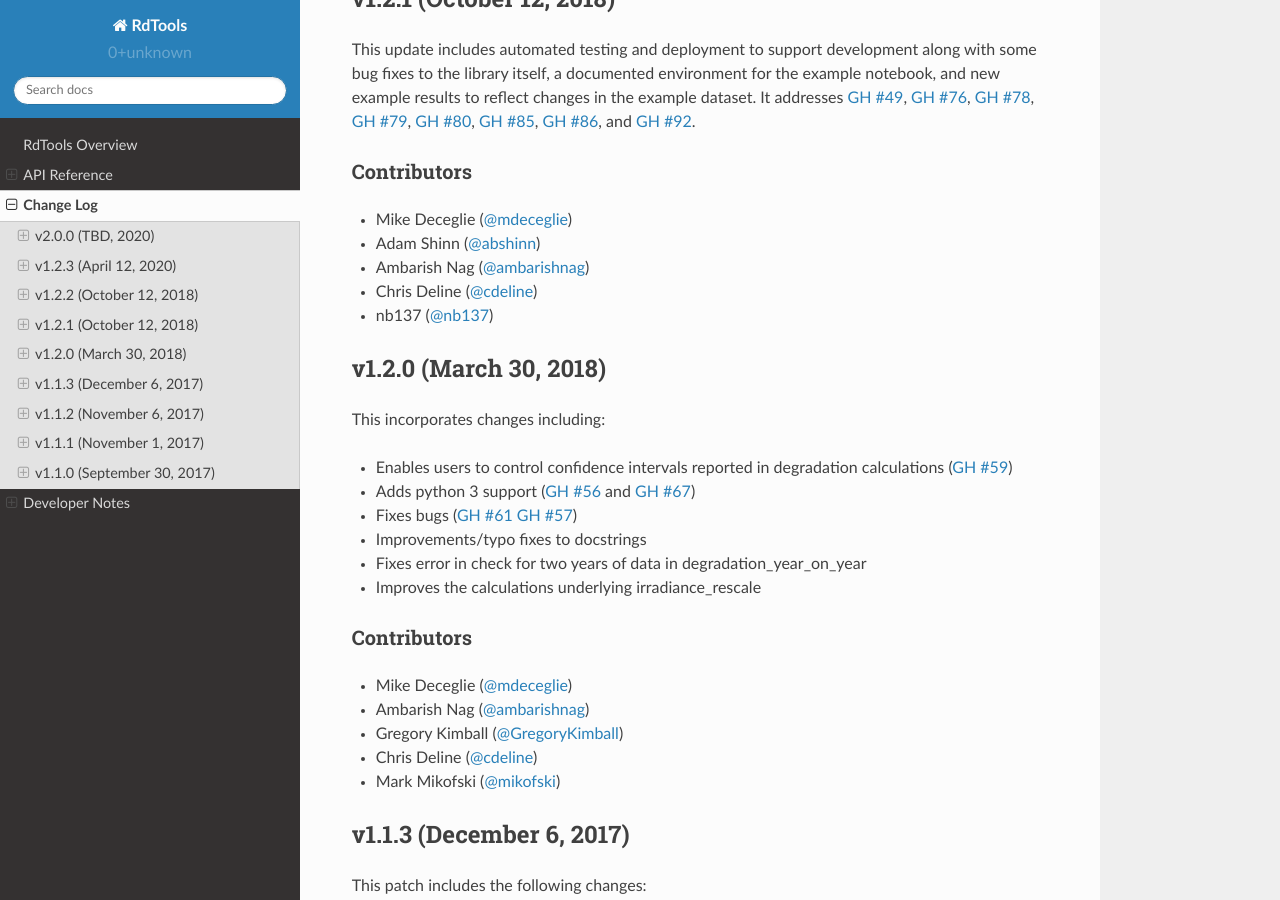
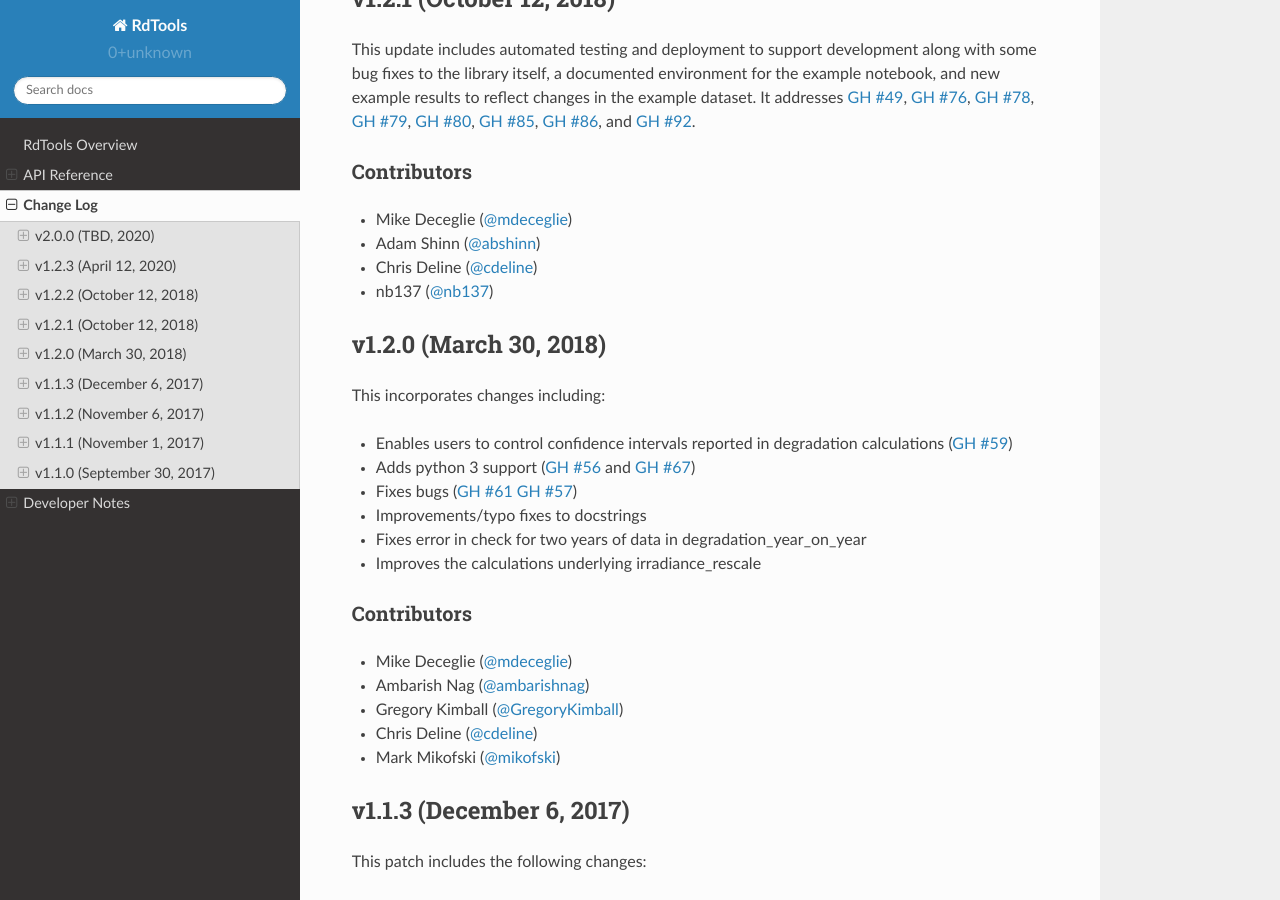
Before and after one commit to NREL/rdtools, a Sphinx documentation site: the page built from docs/sphinx/source/changelog.rst, in a window 1280 px wide and 900 px high, scrolled down 2945 px. Built offline with Sphinx 7.4.7 and the Read the Docs theme 2.0.0, drawn with Linux system fonts in a browser that asks for light colours; pages that are not in the unit, such as notebooks, are missing from menus.

Commit message:
contributor adjustment

```diff
--- a/docs/sphinx/source/changelog/pre_2.0.0.rst
+++ b/docs/sphinx/source/changelog/pre_2.0.0.rst
@@ -37,7 +37,6 @@ Contributors
 ------------
 * Mike Deceglie (:ghuser:`mdeceglie`)
 * Adam Shinn (:ghuser:`abshinn`)
-* Ambarish Nag (:ghuser:`ambarishnag`)
 * Chris Deline (:ghuser:`cdeline`)
 * nb137 (:ghuser:`nb137`)
 
```
